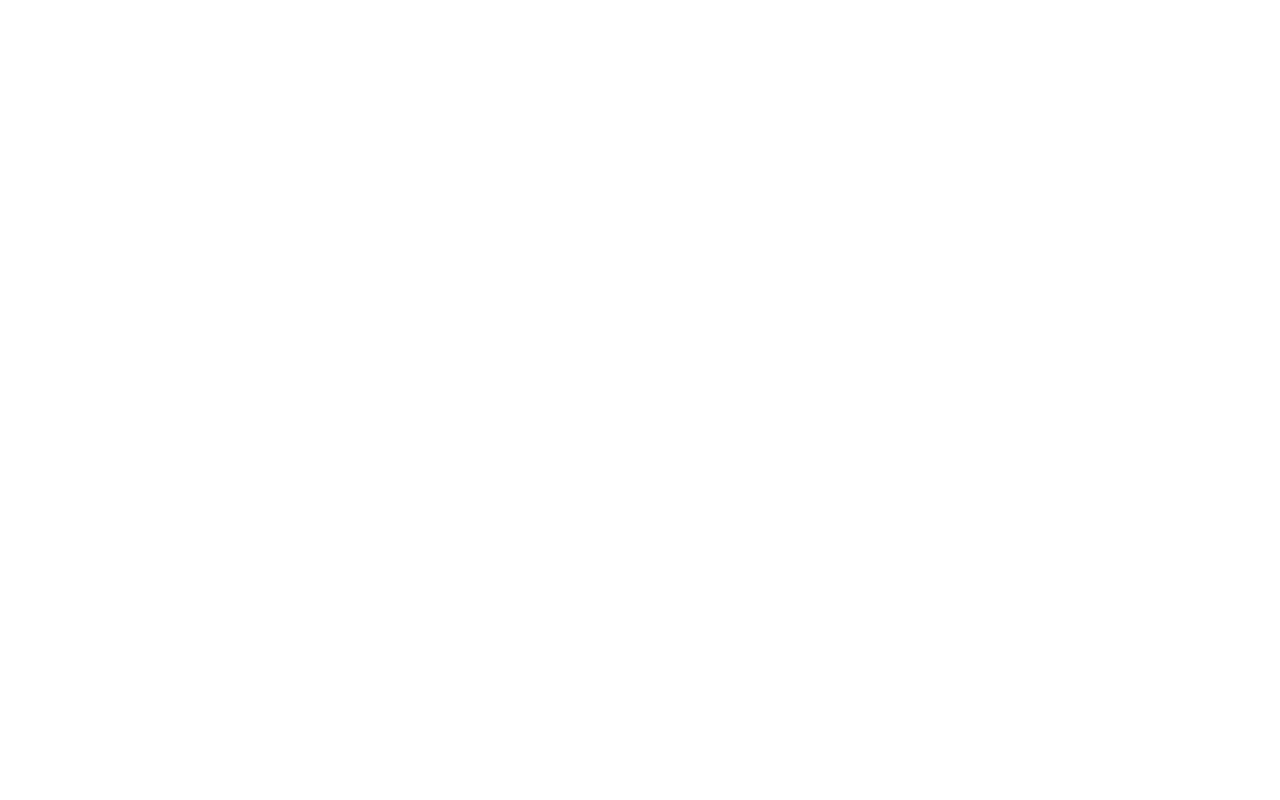
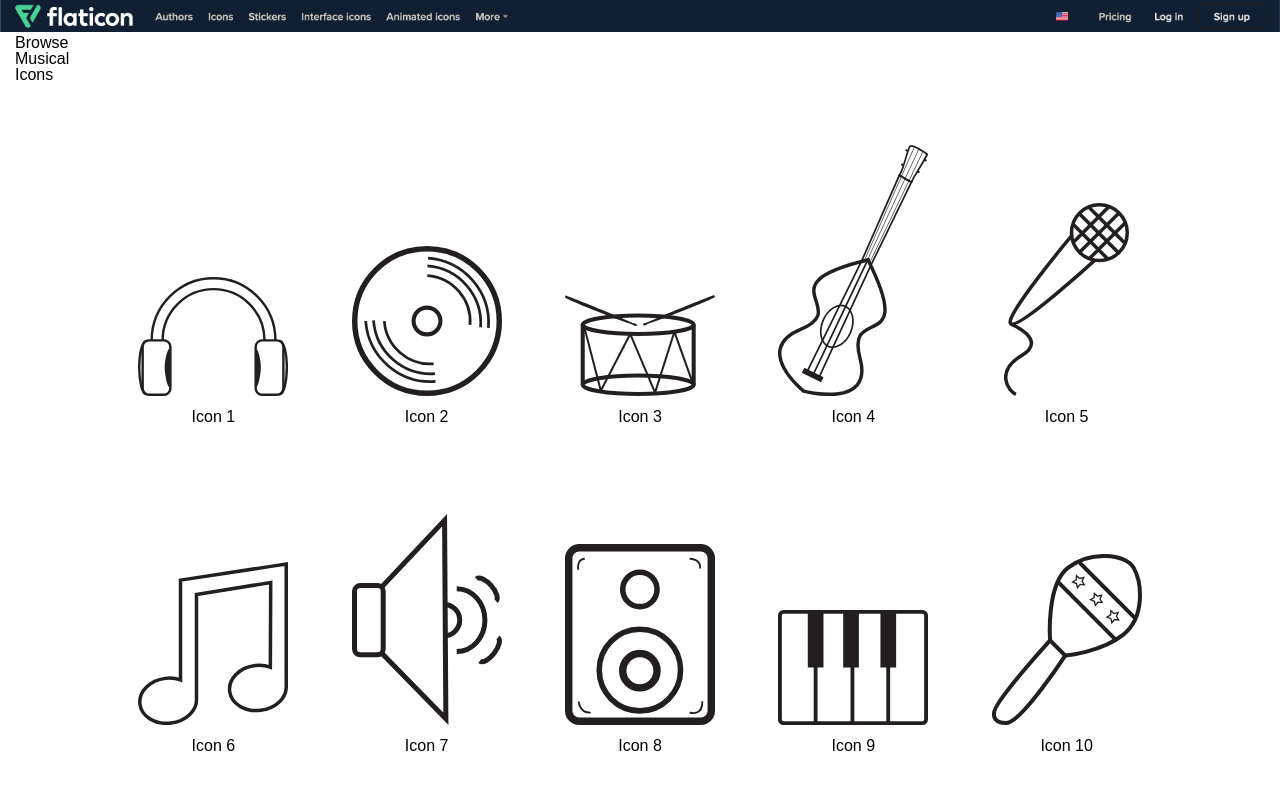
Before and after one commit to isaiahh16/Heavens_Isaiah_Icons, a plain HTML site: page index.html in a window 1280 px wide. Shown: the top 800 px of the page. Drawn offline with Linux system fonts and the light colour scheme.

Commit message:
finished working files

```diff
--- a/css/main.css
+++ b/css/main.css
@@ -1,3 +1,127 @@
 .hidden {
     display: none;
 }
+
+#container {
+    width: 1200;
+    margin: 20px auto;
+}
+
+.grid {
+    display: grid;
+    padding-left: 15px;
+    padding-right: 15px;
+    grid-template-columns: repeat(12, 1fr);
+    grid-template-rows: 80px repeat(3, 1fr);
+    gap: 30px;
+}
+
+section {
+    grid-column: 1/-1;
+}
+
+body {
+    font-family: Arial, Helvetica, sans-serif;
+}
+
+h2 {
+    text-align: center;
+    font-size: 38px;
+    grid-column: 5/9;
+    grid-row: 1/1;
+    margin: 40px;
+}
+
+img {
+    width: 150px;
+    margin: 0 auto;
+}
+
+.mic img {
+    width: 125px;
+}
+
+.header-img {
+    width: 100%;
+}
+
+.headphones {
+    grid-column: 2/4;
+    grid-row: 2/3;
+}
+
+.disk {
+    grid-column: 4/6;
+    grid-row: 2/3;
+}
+
+.drum {
+    grid-column: 6/8;
+    grid-row: 2/3;
+}
+
+.guitar {
+    grid-column: 8/10;
+    grid-row: 2/3;
+}
+
+.mic {
+    grid-column: 10/12;
+    grid-row: 2/3;
+    width: 150px;
+}
+
+.note {
+    grid-column: 2/4;
+    grid-row: 3/4;
+}
+
+.sound {
+    grid-column: 4/6;
+    grid-row: 3/4;
+}
+
+.speaker {
+    grid-column: 6/8;
+    grid-row: 3/4;
+}
+
+.piano {
+    grid-column: 8/10;
+    grid-row: 3/4;
+}
+
+.shaker {
+    grid-column: 10/12;
+    grid-row: 3/4;
+}
+
+.footer-img {
+    width: 100%;
+}
+
+.grid div {
+    text-align: center;
+    margin: auto;
+    margin-bottom: 10px;
+}
+
+.grid div p {
+    padding: 10px;
+}
+p:hover {
+    text-decoration: underline;
+    cursor: pointer;
+}
+
+
+section div img {
+    transition: 1s ease;
+    }
+
+.grid img:hover {
+    -webkit-transform: scale(1.1);
+    -ms-transform: scale(1.1);
+    transform: scale(1.1);
+    transition: 0.6s ease;
+    }
--- a/index.html
+++ b/index.html
@@ -9,6 +9,64 @@
     <title>Musical Icons</title>
 </head>
 <body>
+    <h1 class="hidden">Musical Icons</h1>
+    <div id="contianer">
+        <header id="main-header">
+            <h2 class="hidden">Main Navigation</h2>
+            <img class="header-img" src="images/header.png" alt="header">
+        </header>
+        <main id="main-content">
+            <section class="grid">
+                <h3>Browse Musical Icons</h3>
+                <div class="headphones">
+                <img id="headphones" src="images/headphones.svg" alt="headphones">
+                <p class="headphones">Icon 1</p>
+                </div>
+                <div class="disk">
+                <img id="disk" src="images/disc.svg" alt="record">
+                <p>Icon 2</p>
+                </div>
+                <div class="drum">
+                <img id="drum" src="images/drum.svg" alt="drum">
+                <p>Icon 3</p>
+                </div>
+                <div class="guitar">
+                <img id="guitar" src="images/guitar.svg" alt="guitar">
+                <p>Icon 4</p>
+                </div>
+                <div class="mic">
+                <img id="mic" src="images/mic.svg" alt="microphone">
+                <p>Icon 5</p>
+                </div>
+                <div class="note">
+                <img id="note" src="images/note.svg" alt="music note">
+                <p>Icon 6</p>
+                </div>
+                <div class="sound">
+                <img id="sound" src="images/sound.svg" alt="sound icon">
+                <p>Icon 7</p>
+                </div>
+                <div class="speaker">
+                <img id="speaker" src="images/speaker.svg" alt="speaker">
+                <p>Icon 8</p>
+                </div>
+                <div class="piano">
+                <img id="piano" src="images/piano.svg" alt="piano">
+                <p>Icon 9</p>
+                </div>
+                <div class="shaker">
+                <img id="shaker" src="images/shaker.svg" alt="shaker">
+                <p>Icon 10</p>
+                </div>
+
+
+            </section>
+        </main>
+        <footer id="footer">
+            <h4 class="hidden">Footer Navigation</h4>
+            <img class="footer-img" src="images/footer.png" alt="">
+        </footer>
+    </div>
 
     <script src="js/main.js"></script>
 </body>
--- a/js/main.js
+++ b/js/main.js
@@ -0,0 +1,27 @@
+console.log('Javascript is running!');
+
+const headphones = document.querySelector('#headphones');
+const disk = document.querySelector('#disk');
+const drum = document.querySelector('#drum');
+const guitar = document.querySelector('#guitar');
+const mic = document.querySelector('#mic');
+const note = document.querySelector('#note');
+const sound = document.querySelector('#sound');
+const speaker = document.querySelector('#speaker');
+const piano = document.querySelector('#piano');
+const shaker = document.querySelector('#shaker');
+
+function logID() {
+    console.log('clicked on this element:',this.id);
+}
+
+headphones.addEventListener('click', logID);
+disk.addEventListener('click', logID);
+drum.addEventListener('click', logID);
+guitar.addEventListener('click', logID);
+mic.addEventListener('click', logID);
+note.addEventListener('click', logID);
+sound.addEventListener('click', logID);
+speaker.addEventListener('click', logID);
+piano.addEventListener('click', logID);
+shaker.addEventListener('click', logID);
```
Also changed, not shown: images/disc.svg (added), images/drum.svg (added), images/footer.png (added), images/guitar.svg (added), images/header.png (added), images/headphones.svg (added), images/mic.svg (added), images/note.svg (added), images/piano.svg (added), images/shaker.svg (added), images/sound.svg (added), images/speaker.svg (added), 2 other files.
